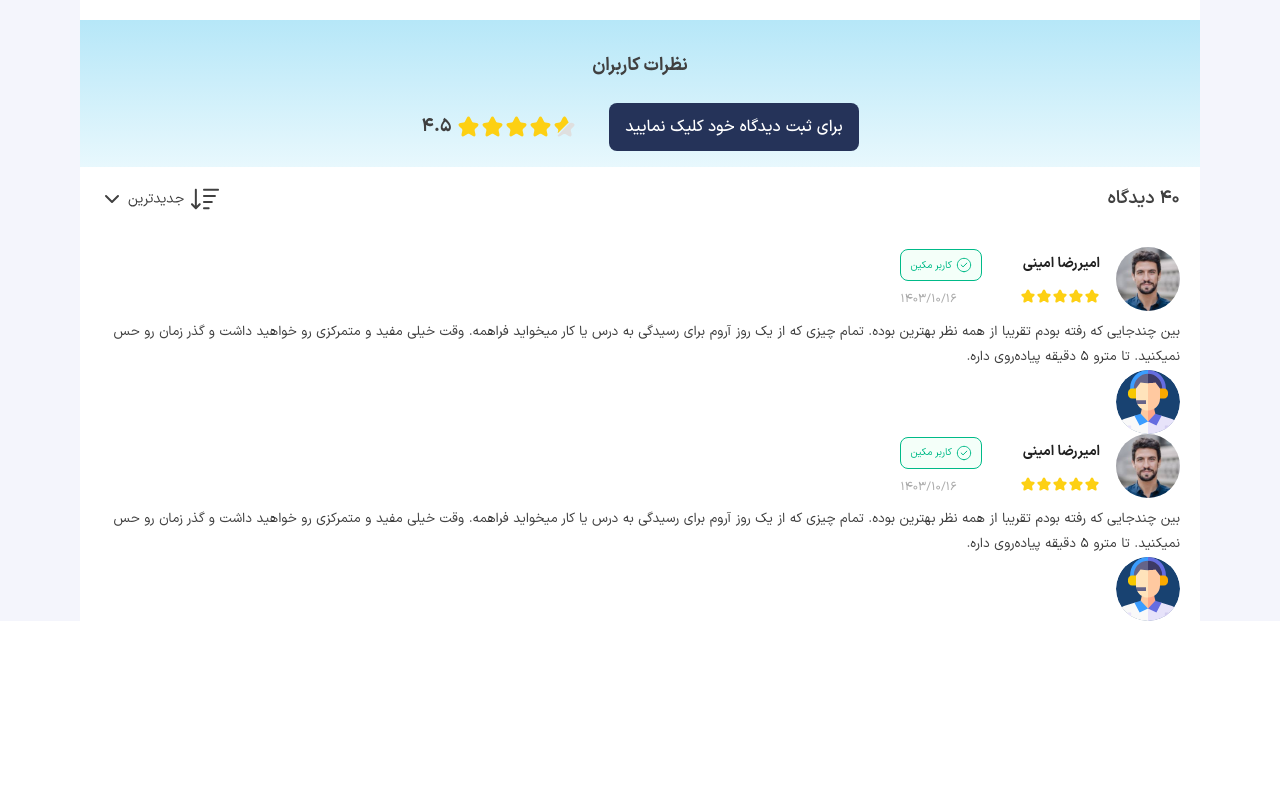
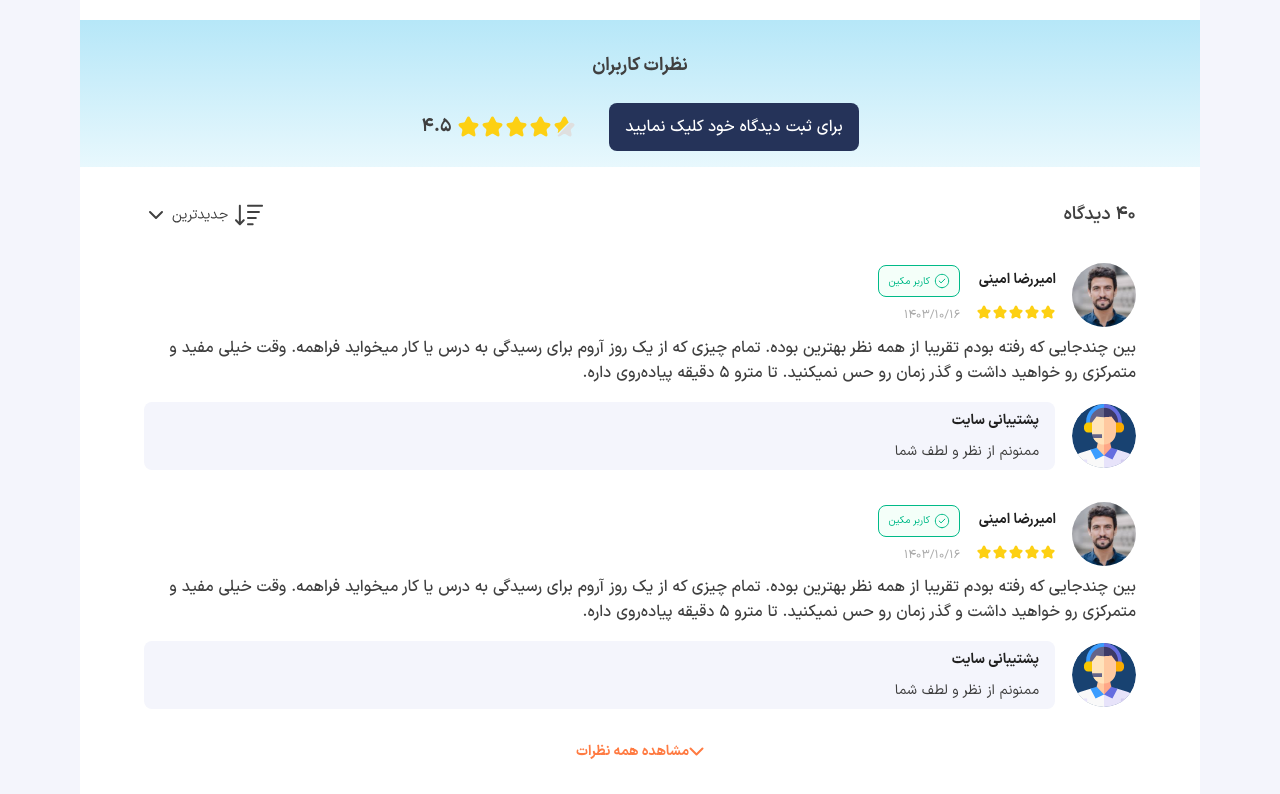
Before and after one commit to ManiAtaei/makeen-coworking-space, a Next.js app: page /chair-service-detail in a window 1280 px wide. Shown: the part 1208-2002 px from the top of the page. Before the commit the page ends 1829 px from the top, so only its background shows below. Built offline with nearby package versions, Linux system fonts and the light colour scheme.

Commit message:
Q&A comment complete

```diff
--- a/src/components/comment-section/Comment.tsx
+++ b/src/components/comment-section/Comment.tsx
@@ -9,7 +9,7 @@ export default function Comment() {
       iconStars: "/iconLanding/5-StarsReserv.svg",
       date: "۱۴۰۳/۱۰/۱۶",
       text: "بین چندجایی که رفته بودم تقریبا از همه نظر بهترین بوده. تمام چیزی که از یک روز آروم برای رسیدگی به درس یا کار میخواید فراهمه. وقت خیلی مفید و متمرکزی رو خواهید داشت و گذر زمان رو حس نمیکنید. تا مترو ۵ دقیقه پیاده‌روی داره. ",
-      user : "کاربر مکین"
+      user: "کاربر مکین",
     },
     {
       id: 2,
@@ -18,51 +18,71 @@ export default function Comment() {
       iconStars: "/iconLanding/5-StarsReserv.svg",
       date: "۱۴۰۳/۱۰/۱۶",
       text: "بین چندجایی که رفته بودم تقریبا از همه نظر بهترین بوده. تمام چیزی که از یک روز آروم برای رسیدگی به درس یا کار میخواید فراهمه. وقت خیلی مفید و متمرکزی رو خواهید داشت و گذر زمان رو حس نمیکنید. تا مترو ۵ دقیقه پیاده‌روی داره. ",
-      user : "کاربر مکین"
+      user: "کاربر مکین",
     },
   ];
-  const commentAdmin =[
+  const commentAdmin = [
     {
-        id:1,
-        image : "/imageLanding/Admin-Pic.svg",
-        comment : "ممنونم از نظر و لطف شما",
+      id: 1,
+      image: "/imageLanding/Admin-Pic.svg",
+      comment: "ممنونم از نظر و لطف شما",
     },
-  ]
+  ];
 
   return (
-    <div className="bg-white pt-4 px-5">
-      <div className="">
-        <div className="flex items-center justify-between">
+    <div className="bg-white pt-4">
+      <div className="py-4 px-5 md:px-8 lg:px-16">
+        <div className="flex items-center justify-between mb-4">
           <span className="text-[18px] font-xdemibold text-[#404040] ">
             ۴۰ دیدگاه
           </span>
           <img src="/iconLanding/SortBy.svg" alt="img" />
         </div>
-        <div className="pt-8">
-            {comment.map(item=>(
-                <div key={item.id}>
-                    <div  className="flex items-center">
+        <div className="divide-y-[1px] md:divide-y-0">
+          {comment.map((item) => (
+            <div key={item.id} className="pt-4">
+              <div className="flex items-center ">
                 <img src={item.image} alt="img" />
                 <div className="flex flex-col gap-[14px] mr-4">
-                            <span className="text-[#202020] text-[14px] font-xbold "> {item.name} </span>
+                  <span className="text-[#202020] text-[14px] font-xbold ">
+                    {item.name}
+                  </span>
                   <img src={item.iconStars} alt="img" />
                 </div>
-                        <div className="flex flex-col items-end mr-[38px] gap-[9px]">
+                <div className="flex flex-col items-end mr-[38px] gap-[9px] mobileNum:mr-[16px] mobileNum:items-start  ">
                   <div className="flex items-center gap-1 bg-[#F4FFF9] px-[9px] py-[7px] border-[#00BA88] border-[1px] rounded-lg ">
                     <img src="/iconLanding/tick-circle.svg" alt="img" />
-                                <span className="text-[10px] font-xregular text-[#00BA88] "> {item.user} </span>
+                    <span className="text-[10px] font-xregular text-[#00BA88] ">
+                        {item.user}
+                    </span>
                   </div>
-                            <span className="text-[#ADADAD] text-[12px] font-xregular "> {item.date} </span>
+                  <span className="text-[#ADADAD] text-[12px] font-xregular ">
+                    {item.date}
+                  </span>
                 </div>
               </div>
-                    <p className="text-[13.4px] font-xregular leading-[25.2px] mt-[9px] text-[#404040]">{item.text}</p>
-                    {commentAdmin.map(item2=>(
+              <p className="text-[13.4px] md:text-[14.5px] xl:text-[16px] xl:font-xmedium font-xregular leading-[25.2px] mt-[9px] text-[#404040]">
+                {item.text}
+              </p>
+              {commentAdmin.map((item2) => (
+                <div key={item2.id} className="flex items-center py-4">
                   <img src={item2.image} alt="img" />
-
+                  <div className="flex flex-col gap-[10px] bg-[#F4F5FC] pr-4 py-2 mr-[17px] w-full rounded-lg">
+                    <h1 className="text-[#202020] text-[14px] font-xbold ">
+                        پشتیبانی سایت
+                    </h1>
+                    <span className="text-[#404040] text-[14px] font-xregular ">
+                      {item2.comment}
+                    </span>
+                  </div>
+                </div>
               ))}
             </div>
-
           ))}
+        <div className="flex items-center justify-center py-4">
+          <img src="/iconLanding/arrow-down.svg" alt="img" />
+          <span className="text-[14px] font-xbold text-[#FF7B42] "> مشاهده همه نظرات </span>
+        </div>
         </div>
       </div>
     </div>
```
Also changed, not shown: public/iconLanding/arrow-down.svg (added). Lines whose indentation alone changed are shown as unchanged.
